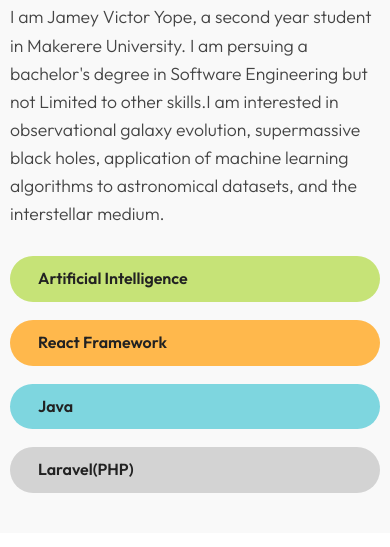
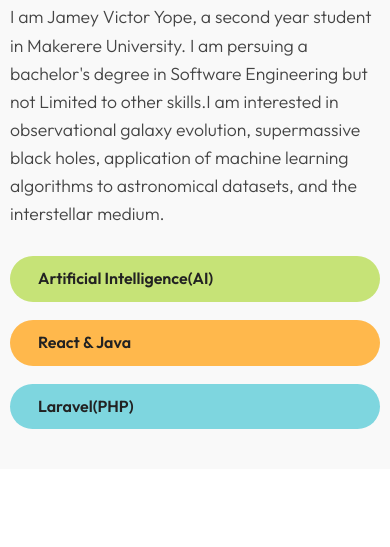
Before and after one commit to JAMEY755/My-portfolio, a plain HTML site: page index.html in a window 390 px wide. Shown: the part 1741-2288 px from the top of the page. Drawn offline with Linux system fonts and the light colour scheme.

Commit message:
Responsive Layout 2

```diff
--- a/index.html
+++ b/index.html
@@ -523,11 +523,9 @@
                     I am Jamey Victor Yope, a second year student in Makerere University. I am persuing a bachelor's degree in Software Engineering but not Limited to other skills.I am interested in observational galaxy evolution, supermassive black holes, application of machine learning algorithms to astronomical datasets, and the interstellar medium.
                 </p>
                 <div style="display: flex; gap: 18px;">
-                    <a href="#resume" style="background: #c6e377; color: #222; border-radius: 50px; padding: 10px 28px; font-weight: 600; text-decoration: none; transition: background 0.2s;">Artificial Intelligence</a>
-                    <a href="#research" style="background: #ffb84c; color: #222; border-radius: 50px; padding: 10px 28px; font-weight: 600; text-decoration: none; transition: background 0.2s;">React Framework</a>
-                    <a href="#outreach" style="background: #7ed6df; color: #222; border-radius: 50px; padding: 10px 28px; font-weight: 600; text-decoration: none; transition: background 0.2s;">Java</a>
-                    <a href="#personal" style="background: #d3d3d3; color: #222; border-radius: 50px; padding: 10px 28px; font-weight: 600; text-decoration: none; transition: background 0.2s;">Laravel(PHP)</a>
-
+                    <a href="#resume" style="background: #c6e377; color: #222; border-radius: 50px; padding: 10px 28px; font-weight: 600; text-decoration: none; transition: background 0.2s;">Artificial Intelligence(AI)</a>
+                    <a href="#research" style="background: #ffb84c; color: #222; border-radius: 50px; padding: 10px 28px; font-weight: 600; text-decoration: none; transition: background 0.2s;">React & Java</a>
+                    <a href="#outreach" style="background: #7ed6df; color: #222; border-radius: 50px; padding: 10px 28px; font-weight: 600; text-decoration: none; transition: background 0.2s;">Laravel(PHP)</a>
                 </div>
             </div>
         </div>
```
